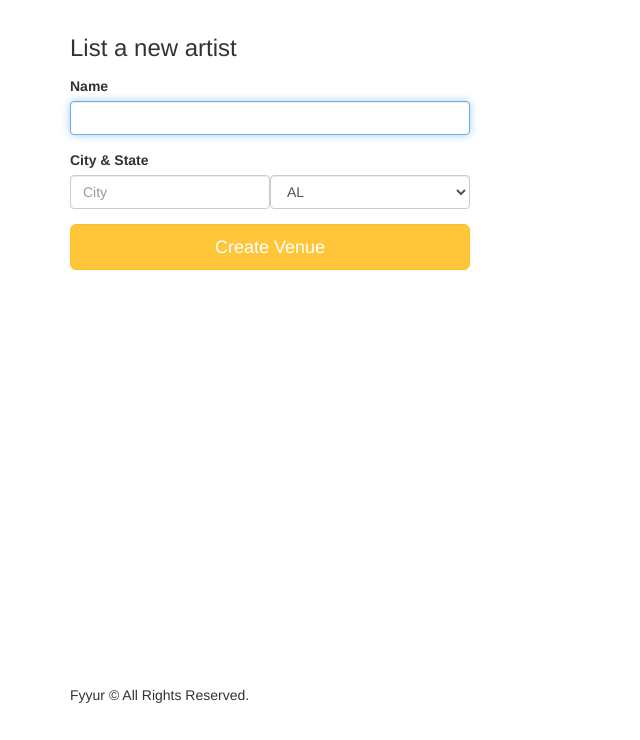
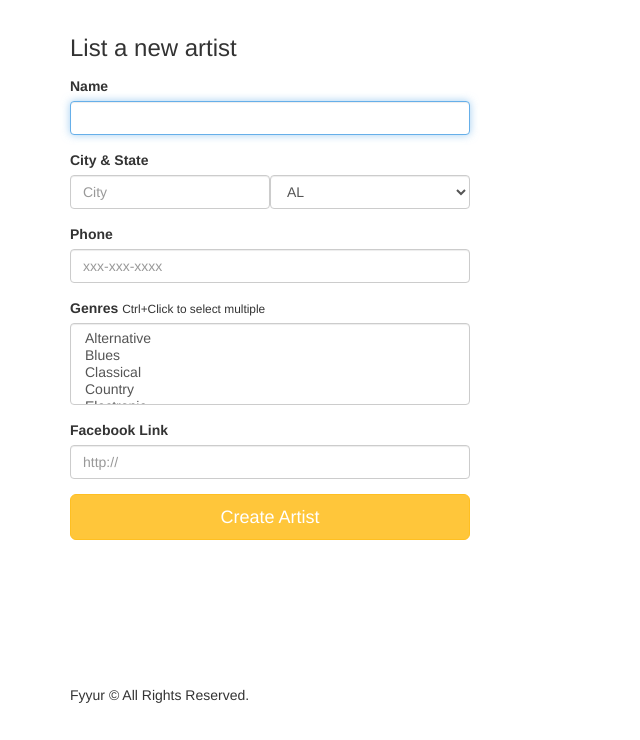
Before and after one commit to leyi-z/udacity-web-fyyur, a Flask app: page /artists/create in a window 1280 px wide. Shown: the part 60-800 px from the top of the page, without its empty margins (0-640 px from the left). Run offline with Flask 2, Linux system fonts and the light colour scheme; some libraries are stand-ins or nearby versions.

Commit message:
add back stuff that was previously commented out

```diff
--- a/app.py
+++ b/app.py
@@ -8,7 +8,7 @@ import babel
 import logging
 import sys
 
-from flask import Flask, render_template, request, Response, flash, redirect, url_for, jsonify
+from flask import Flask, render_template, request, Response, flash, redirect, url_for, jsonify, abort
 from flask_moment import Moment
 from logging import Formatter, FileHandler
 from flask_wtf import Form
@@ -301,12 +301,14 @@ def edit_venue_submission(venue_id):
         new_name = request.get_json()['new_name']
         new_city = request.get_json()['new_city']
         new_state = request.get_json()['new_state']
+        new_address = request.get_json()['new_address']
         new_phone = request.get_json()['new_phone']
         new_fblink = request.get_json()['new_fblink']
         new_venue = Venue(
             name=new_name,
             city=new_city,
             state=new_state,
+            address=new_address,
             phone=new_phone,
             facebook_link=new_fblink
         )
@@ -314,6 +316,7 @@ def edit_venue_submission(venue_id):
             Venue.name: new_name,
             Venue.city: new_city,
             Venue.state: new_state,
+            Venue.address: new_address,
             Venue.phone: new_phone,
             Venue.facebook_link: new_fblink
         })
@@ -322,6 +325,7 @@ def edit_venue_submission(venue_id):
         body['name']=new_venue.name
         body['city']=new_venue.city
         body['state']=new_venue.state
+        body['address']=new_venue.address
         body['phone']=new_venue.phone
         body['facebook_link']=new_venue.facebook_link
     except:
--- a/config.py
+++ b/config.py
@@ -7,4 +7,4 @@ DEBUG = False
 
 SQLALCHEMY_TRACK_MODIFICATIONS = False
 
-SQLALCHEMY_DATABASE_URI = 'postgres://postgres@localhost:5432/db_proj1'
+SQLALCHEMY_DATABASE_URI = 'postgres://leyi_psql@localhost:5432/db_proj1'
--- a/models.py
+++ b/models.py
@@ -40,5 +40,6 @@ class Show(db.Model):
     id = db.Column(db.Integer, primary_key=True)
     artist_id = db.Column(db.Integer, db.ForeignKey('artist.id'))
     venue_id = db.Column(db.Integer, db.ForeignKey('venue.id'))
+    start_time = db.Column(db.String)
 
 #db.create_all()
--- a/templates/forms/new_artist.html
+++ b/templates/forms/new_artist.html
@@ -19,20 +19,20 @@
             </div>
           </div>
       </div>
-      <!-- <div class="form-group">
+      <div class="form-group">
           <label for="phone">Phone</label>
-          {{ form.phone(class_ = 'form-control', placeholder='xxx-xxx-xxxx', autofocus = true) }}
+          {{ form.phone(class_ = 'form-control', id='new_phone', placeholder='xxx-xxx-xxxx', autofocus = true) }}
         </div>
       <div class="form-group">
         <label for="genres">Genres</label>
         <small>Ctrl+Click to select multiple</small>
-        {{ form.genres(class_ = 'form-control', placeholder='Genres, separated by commas', id=form.state, autofocus = true) }}
+        {{ form.genres(class_ = 'form-control', id='new_genres', placeholder='Genres, separated by commas', autofocus = true) }}
       </div>
       <div class="form-group">
           <label for="genres">Facebook Link</label>
-          {{ form.facebook_link(class_ = 'form-control', placeholder='http://', id=form.state, autofocus = true) }}
-        </div> -->
-      <input type="submit" value="Create Venue" class="btn btn-primary btn-lg btn-block">
+          {{ form.facebook_link(class_ = 'form-control', id='new_fblink', placeholder='http://',  autofocus = true) }}
+        </div>
+      <input type="submit" value="Create Artist" class="btn btn-primary btn-lg btn-block">
     </form>
   </div>
 
@@ -45,7 +45,9 @@
 			body: JSON.stringify({
 				'new_name': document.getElementById('new_name').value,
 				'new_city': document.getElementById('new_city').value,
-				'new_state': document.getElementById('new_state').value
+				'new_state': document.getElementById('new_state').value,
+				'new_phone': document.getElementById('new_phone').value,
+				'new_fblink': document.getElementById('new_fblink').value
 			}),
 			headers: {'Content-Type': 'application/json'}
 		})
--- a/templates/forms/new_venue.html
+++ b/templates/forms/new_venue.html
@@ -57,7 +57,6 @@
 				'new_address': document.getElementById('new_address').value,
 				'new_phone': document.getElementById('new_phone').value,
 				'new_fblink': document.getElementById('new_fblink').value
-
 			}),
 			headers: {'Content-Type': 'application/json'}
 		})
```
Also changed, not shown: templates/forms/edit_artist.html (+8 -6 lines), templates/forms/edit_venue.html (+9 -6 lines), README.txt.
